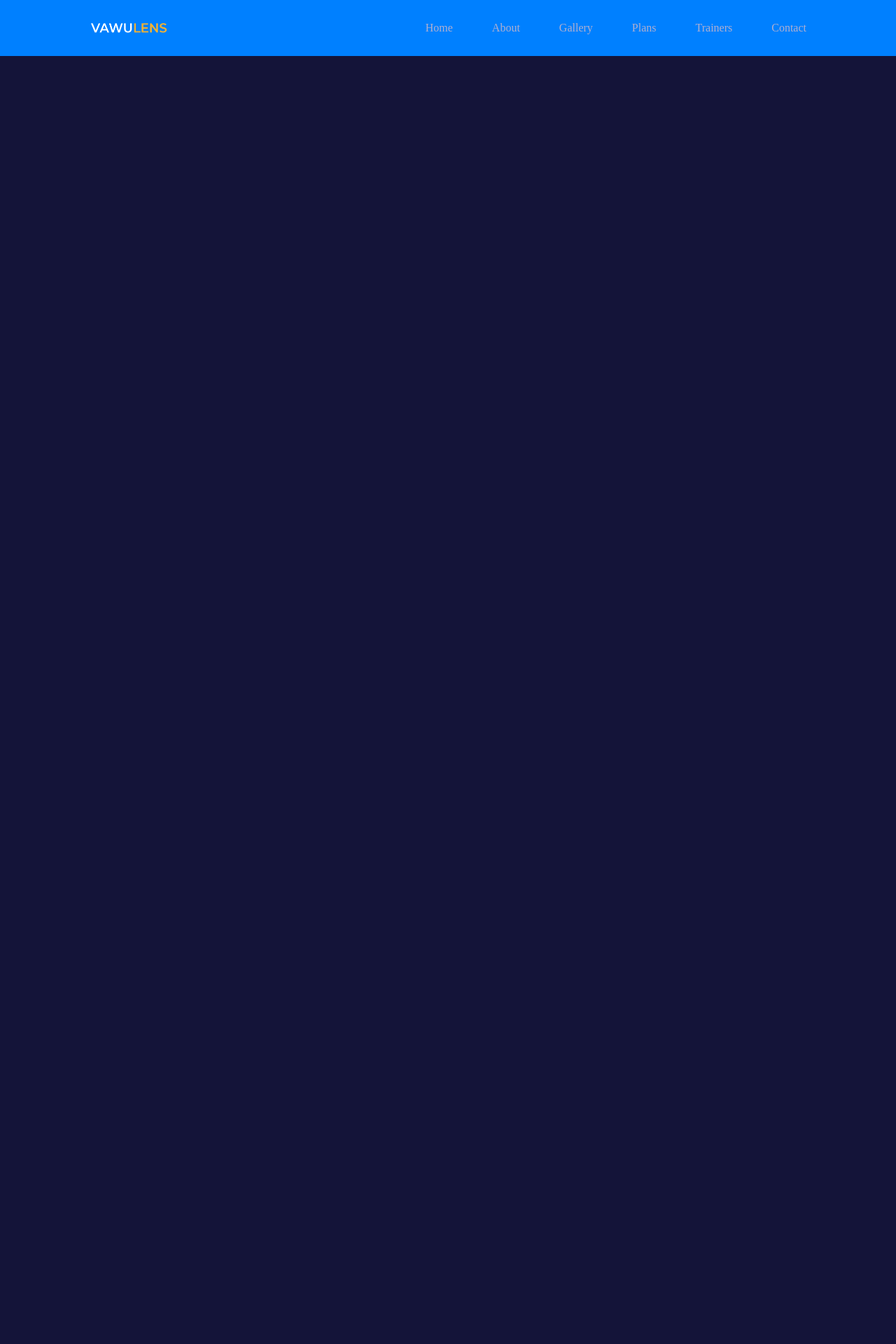
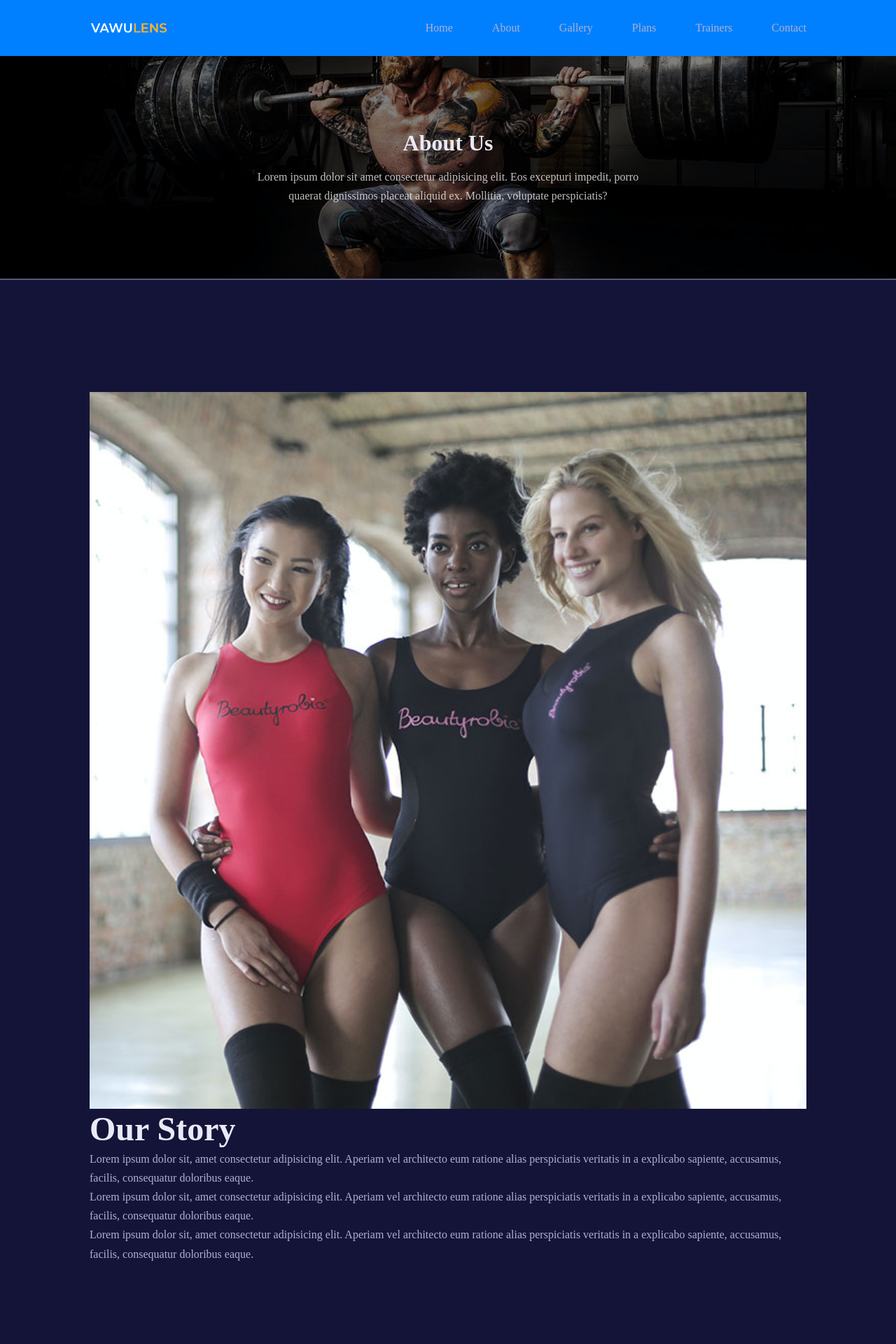
Before and after one commit to Nitesh-Muchhal2002/Fitness-website, a React (Vite) app: page /about in a window 1280 px wide. Shown: the top 1920 px of the page at 70% size. Before the commit the page ends 800 px from the top, so only its background shows below. Built offline with nearby package versions, Linux system fonts and the light colour scheme.

Commit message:
headercomponentadded

```diff
--- a/src/App.jsx
+++ b/src/App.jsx
@@ -9,6 +9,7 @@ import Plans from './pages/plans/Plans'
 import NotFound from './pages/notFound/Notfound'
 import Trainers from './pages/trainers/Trainers'
 import Navbar from './components/Navbar'
+import Footer from './components/Footer'
 
 
 function App() {
@@ -24,6 +25,7 @@ function App() {
        <Route path='trainers' element ={<Trainers/>}/>
        <Route path='*' element = {<NotFound/>}/>
       </Routes>
+      <Footer/>
     </BrowserRouter>
   )
 }
--- /dev/null
+++ b/src/components/Header.jsx
@@ -0,0 +1,19 @@
+import React from 'react'
+
+function Header({title,image,children}) {
+  return (
+    <header className='header'>
+      <div className="header_container">
+        <div className="header_container-bg">
+            <img src={image} alt="Header Background Image" />
+        </div>
+        <div className="header_content">
+            <h2>{title}</h2>
+            <p>{children}</p>
+        </div>
+      </div>
+    </header>
+  )
+}
+
+export default Header
--- a/src/index.css
+++ b/src/index.css
@@ -137,6 +137,50 @@ section{
     font-weight: 300;
 }
 
+.header{
+    margin-top: 5rem;
+    height: 20rem;
+    overflow: hidden;
+    border-bottom: 2px solid var(--color-gray-400);
+
+}
+.header_container{
+    width: 100%;
+    height: 100%;
+    position: relative;
+    display: grid;
+    place-items: center;
+    background: black;
+}
+
+.header_container-bg{
+    position: absolute;
+    width: 100%;
+}
+
+.header_container-bg img{
+    opacity: 0.5;
+}
+
+.header_content{
+    position: relative;
+    width: 44%;
+    margin: 0 auto;
+    text-align: center;
+    color: var(--color-gray-100);
+}
+.header_content h2{
+    margin-bottom: 1rem;
+}
+
+.header_content p {
+    color: rgba(255, 255,255,0.75);
+}
+
+
+
+
+
 
 /* MEDIA QUERIES (medium screens  ex:tablet)*/
 
@@ -150,7 +194,9 @@ section{
      h2{
         font-size: 1.6rem;
      }
-
+     .header_content {
+        width: 76%;
+     }
 }
 
 
@@ -161,6 +207,19 @@ section{
        font-size: 2rem;
        line-height: 1.3;
     }
+    section{
+        margin-top: 7rem;
+    }
+    .header{
+        height: fit-content;
+    }
 
+    .header_content{
+        width: var(--container-width-md);
+        padding: 3rem 0;
+    }
 
+    .header_content p{
+        font-size: 0.85rem;
+    }
 }
--- a/src/pages/about/About.jsx
+++ b/src/pages/about/About.jsx
@@ -1,10 +1,99 @@
-import React from 'react'
-import './about.css'
+import React, { Children } from "react";
+import Header from "../../components/Header";
+import HeaderImage from "../../images/header_bg_1.jpg";
+import StoryImage from "../../images/about1.jpg";
+import VisionImage from "../../images/about2.jpg"
+import MissionImage from "../../images/about3.jpg"
+import "./about.css";
 
 function About() {
   return (
-    <div>d</div>
-  )
+    <>
+      <Header title="About Us" image={HeaderImage}>
+        Lorem ipsum dolor sit amet consectetur adipisicing elit. Eos excepturi
+        impedit, porro quaerat dignissimos placeat aliquid ex. Mollitia,
+        voluptate perspiciatis?
+      </Header>
+      <section className="about_story">
+        <div className="container about_story_container">
+          <div className="about_section_image">
+            <img src={StoryImage} alt="Our Story image" />
+          </div>
+          <div className="about_section_content">
+            <h1>Our Story</h1>
+            <p>
+              Lorem ipsum dolor sit, amet consectetur adipisicing elit. Aperiam
+              vel architecto eum ratione alias perspiciatis veritatis in a
+              explicabo sapiente, accusamus, facilis, consequatur doloribus
+              eaque.
+            </p>
+            <p>
+              Lorem ipsum dolor sit, amet consectetur adipisicing elit. Aperiam
+              vel architecto eum ratione alias perspiciatis veritatis in a
+              explicabo sapiente, accusamus, facilis, consequatur doloribus
+              eaque.
+            </p>
+            <p>
+              Lorem ipsum dolor sit, amet consectetur adipisicing elit. Aperiam
+              vel architecto eum ratione alias perspiciatis veritatis in a
+              explicabo sapiente, accusamus, facilis, consequatur doloribus
+              eaque.
+            </p>
+          </div>
+        </div>
+      </section>
+
+      <section className="about_vision">
+        <div className="container about_Vision_container">
+          <div className="about_section_image">
+            <img src={VisionImage} alt="Our Vision image" />
+          </div>
+          <div className="about_section_content">
+            <h1>Our Vision</h1>
+            <p>
+              Lorem ipsum dolor sit, amet consectetur adipisicing elit. Aperiam
+              vel architecto eum ratione alias perspiciatis veritatis in a
+              explicabo sapiente, accusamus, facilis, consequatur doloribus
+              eaque.
+            </p>
+            <p>
+              Lorem ipsum dolor sit, amet consectetur adipisicing elit. Aperiam
+              vel architecto eum ratione alias perspiciatis veritatis in a
+              explicabo sapiente, accusamus, facilis, consequatur doloribus
+              eaque.
+            </p>
+
+          </div>
+        </div>
+      </section>
+
+
+      <section className="about_Mission">
+        <div className="container about_Mission_container">
+
+          <div className="about_section_content">
+            <h1>Our Mission</h1>
+            <p>
+              Lorem ipsum dolor sit, amet consectetur adipisicing elit. Aperiam
+              vel architecto eum ratione alias perspiciatis veritatis in a
+              explicabo sapiente, accusamus, facilis, consequatur doloribus
+              eaque.
+            </p>
+            <p>
+              Lorem ipsum dolor sit, amet consectetur adipisicing elit. Aperiam
+              vel architecto eum ratione alias perspiciatis veritatis in a
+              explicabo sapiente, accusamus, facilis, consequatur doloribus
+              eaque.
+            </p>
+
+          </div>
+          <div className="about_section_image">
+            <img src={MissionImage} alt="Our Vision image" />
+          </div>
+        </div>
+      </section>
+    </>
+  );
 }
 
-export default About
+export default About;
```
